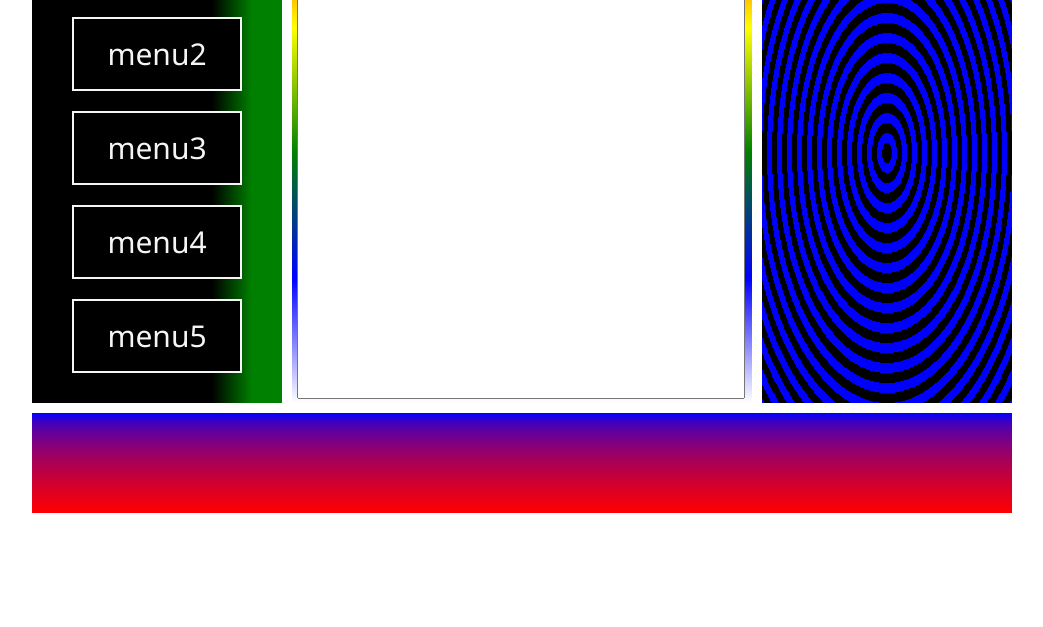
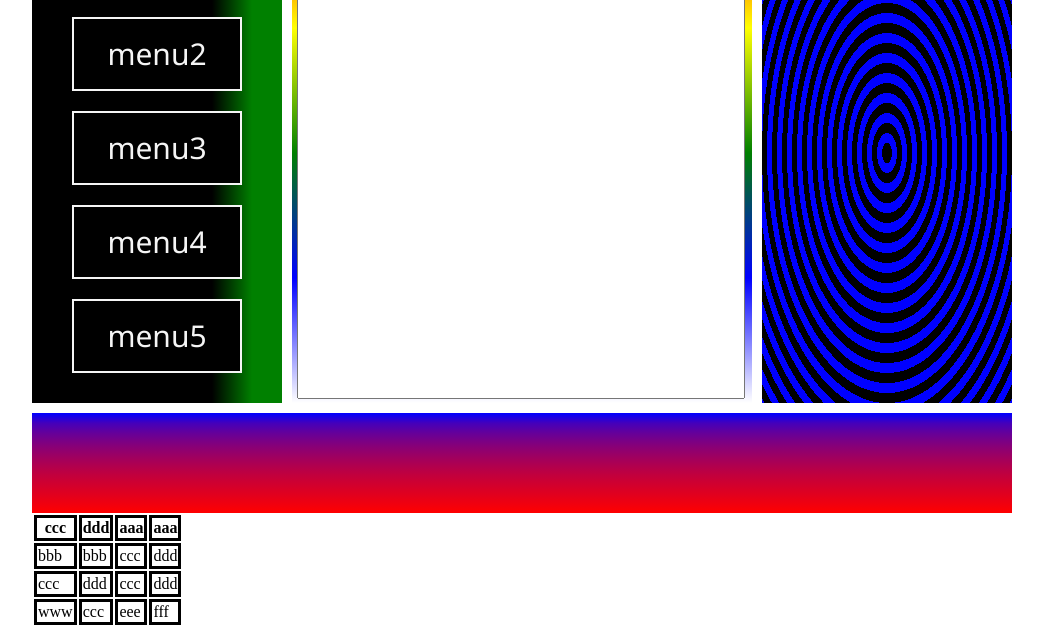
Before and after one commit to zatsjyouji/-, a plain HTML site: page index.html in a window 1280 px wide. Shown: the part 257-884 px from the top of the page, without its empty margins (118-1161 px from the left). Before the commit the page ends 800 px from the top, so only its background shows below. Drawn offline with Linux system fonts and the light colour scheme.

Commit message:
td add
td add

```diff
--- a/index.html
+++ b/index.html
@@ -28,7 +28,33 @@
     </div>
     <div id="E"></div>
 
+<table>
+<tr>
+    <th>ccc</th>
+    <th>ddd</th>
+    <th>aaa</th>
+    <th>aaa</th>
+</tr>
+<tr>
+    <td>bbb</td>
+    <td>bbb</td>
+    <td>ccc</td>
+    <td>ddd</td>
+</tr>
+<tr>
+    <td>ccc</td>
+    <td>ddd</td>
+    <td>ccc</td>
+    <td>ddd</td>
+</tr>
+<tr>
+    <td>www</td>
+    <td>ccc</td>
+    <td>eee</td>
+    <td>fff</td>
+</tr>
+
+</table>
 <!--     git.jsはなし　つかわなかった -->
-<script src="git.js"></script>
 </body>
 </html>
```
